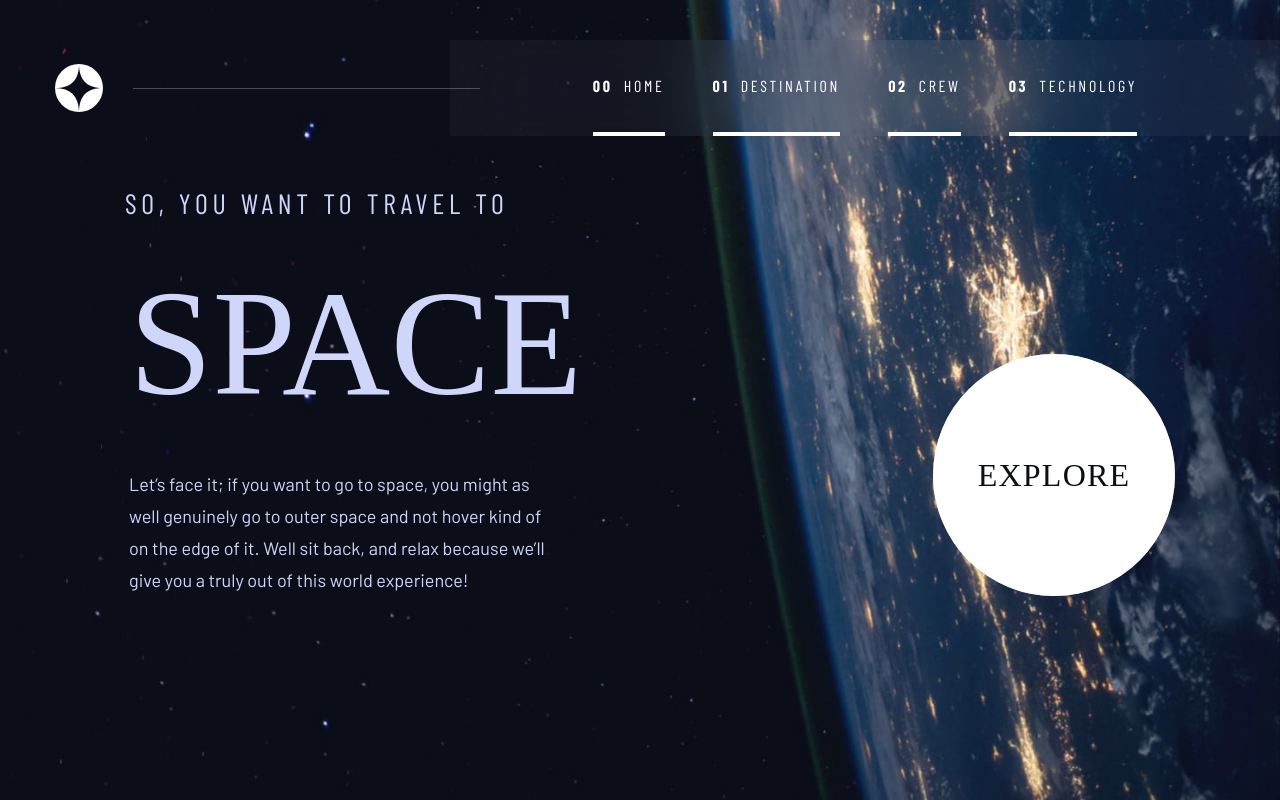
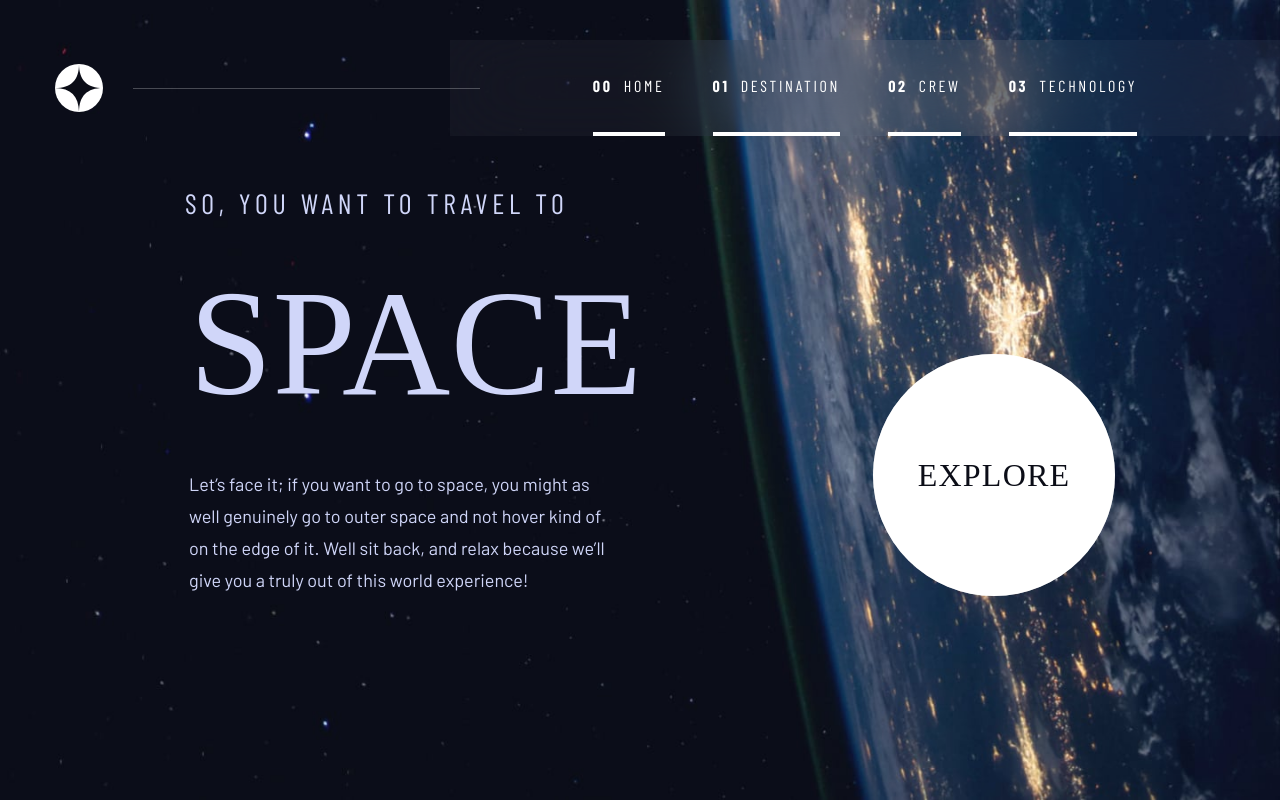
Before and after one commit to KevinPadi/space-tourism-website, a React (Vite) app: page / in a window 1280 px wide. Built offline with nearby package versions, Linux system fonts and the light colour scheme; a web font is replaced by a local one.

Commit message:
fix: px added for xl size screen

```diff
--- a/src/pages/HomePage.jsx
+++ b/src/pages/HomePage.jsx
@@ -3,11 +3,11 @@ import React from 'react'
 function HomePage () {
   return (
     <main>
-      <div className='w-[327px] md:w-[450px] lg:w-full h-full mx-auto lg:px-[105px] text-center flex flex-col lg:flex-row justify-around lg:justify-between lg:items-end pb-8 pt-10 md:pt-40 xl:pt-[187px] 2xl:pt-[387px] gap-10'>
+      <div className='w-[327px] md:w-[450px] lg:w-full h-full mx-auto lg:px-[105px] xl:px-[165px] text-center flex flex-col lg:flex-row justify-around lg:justify-between lg:items-end pb-8 pt-10 md:pt-40 xl:pt-[187px] 2xl:pt-[387px] gap-10'>
         <div className='space-x-[16px] lg:space-x-[24px] space-y-3 text-center lg:text-left lg:w-[445px] '>
           <p className='pl-5 text-skyBlue font-["Barlow_Condensed"] text-sm md:text-[20px] lg:text-xl tracking-[2.70px] lg:tracking-[4.72px] uppercase'>So, you want to travel to</p>
           <h1 className='text-skyBlue text-[80px] text-center md:text-5xl uppercase'>Space</h1>
-          <p className='text-[15px] md:text-[16px]  lg:text-base font-["Barlow"] text-skyBlue'>
+          <p className='text-[15px] md:text-[16px] lg:text-base font-["Barlow"] text-skyBlue'>
             Let’s face it; if you want to go to space, you might as well genuinely go to outer space and not hover kind of on the edge of it. Well sit back, and relax because we’ll give you a truly out of this world experience!
           </p>
         </div>
```
